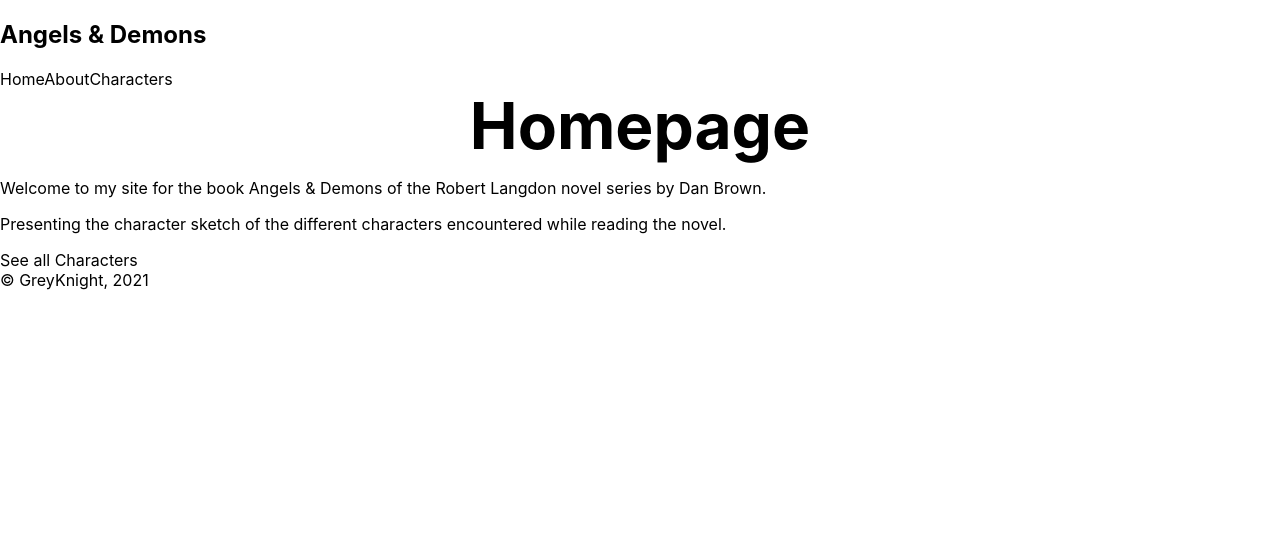
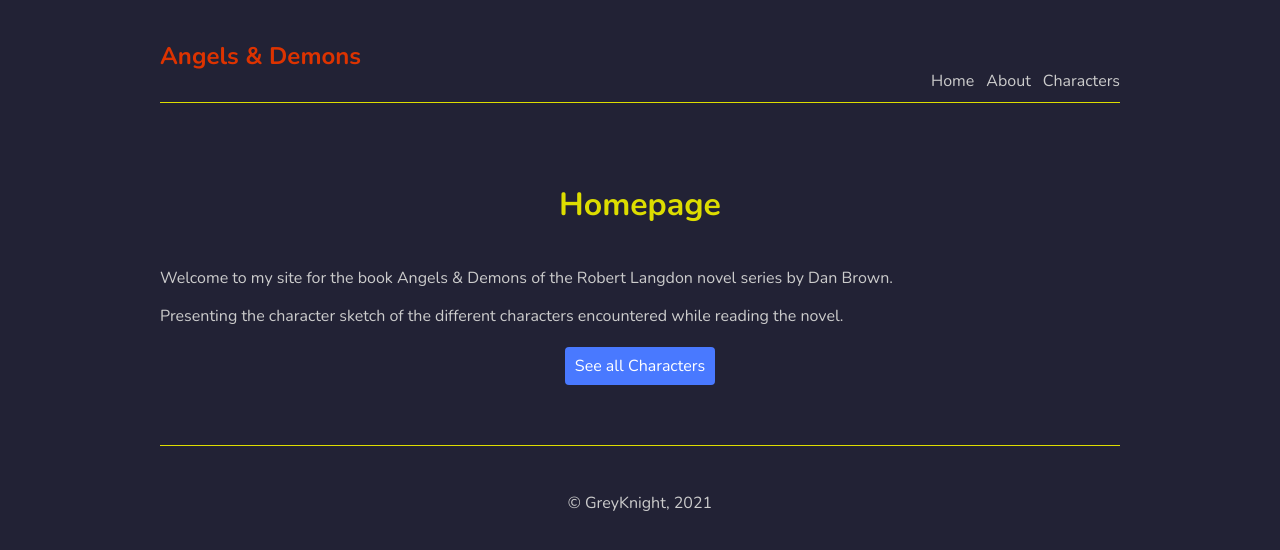
Before and after one commit to SurajSarangi/Angels-and-demons, a Next.js app: page / in a window 1280 px wide. Shown: the top 550 px of the page. Built offline with nearby package versions, Linux system fonts and the light colour scheme.

Commit message:
added styles

```diff
--- a/pages/characters.js
+++ b/pages/characters.js
@@ -1,7 +1,9 @@
+import styles1 from '../styles/Home.module.css';
+
 const Characters = () => {
     return (
         <div>
-            <h1>All Characters</h1>
+            <h1 className={styles1.title}>All Characters</h1>
         </div>
      );
 }
--- a/partials/footer.js
+++ b/partials/footer.js
@@ -1,7 +1,9 @@
 const Footer = () => {
     return (
         <footer>
-            &copy; GreyKnight, 2021
+            <p>
+                &copy; GreyKnight, 2021
+            </p>
         </footer>
      );
 }
--- a/styles/Home.module.css
+++ b/styles/Home.module.css
@@ -1,122 +1,22 @@
-.container {
-  min-height: 100vh;
-  padding: 0 0.5rem;
-  display: flex;
-  flex-direction: column;
-  justify-content: center;
-  align-items: center;
+.title {
+  color: #DD0;
+  padding-bottom: 20px;
+  text-align: center;
 }
-
-.main {
-  padding: 5rem 0;
-  flex: 1;
-  display: flex;
-  flex-direction: column;
-  justify-content: center;
-  align-items: center;
+.text {
+  color: #CCC;
 }
-
-.footer {
-  width: 100%;
-  height: 100px;
-  border-top: 1px solid #eaeaea;
-  display: flex;
-  justify-content: center;
-  align-items: center;
+.btn {
+  display: block;
+  width: 150px;
+  padding: 8px 0;
+  margin: 20px auto;
+  background: #4979ff;
+  border-radius: 4px;
+  color: white;
+  text-align: center;
 }
-
-.footer img {
-  margin-left: 0.5rem;
-}
-
-.footer a {
-  display: flex;
-  justify-content: center;
-  align-items: center;
-}
-
-.title a {
-  color: #0070f3;
-  text-decoration: none;
-}
-
-.title a:hover,
-.title a:focus,
-.title a:active {
+.here{
+  color: white;
   text-decoration: underline;
 }
-
-.title {
-  margin: 0;
-  line-height: 1.15;
-  font-size: 4rem;
-}
-
-.title,
-.description {
-  text-align: center;
-}
-
-.description {
-  line-height: 1.5;
-  font-size: 1.5rem;
-}
-
-.code {
-  background: #fafafa;
-  border-radius: 5px;
-  padding: 0.75rem;
-  font-size: 1.1rem;
-  font-family: Menlo, Monaco, Lucida Console, Liberation Mono, DejaVu Sans Mono,
-    Bitstream Vera Sans Mono, Courier New, monospace;
-}
-
-.grid {
-  display: flex;
-  align-items: center;
-  justify-content: center;
-  flex-wrap: wrap;
-  max-width: 800px;
-  margin-top: 3rem;
-}
-
-.card {
-  margin: 1rem;
-  flex-basis: 45%;
-  padding: 1.5rem;
-  text-align: left;
-  color: inherit;
-  text-decoration: none;
-  border: 1px solid #eaeaea;
-  border-radius: 10px;
-  transition: color 0.15s ease, border-color 0.15s ease;
-}
-
-.card:hover,
-.card:focus,
-.card:active {
-  color: #0070f3;
-  border-color: #0070f3;
-}
-
-.card h3 {
-  margin: 0 0 1rem 0;
-  font-size: 1.5rem;
-}
-
-.card p {
-  margin: 0;
-  font-size: 1.25rem;
-  line-height: 1.5;
-}
-
-.logo {
-  height: 1em;
-}
-
-@media (max-width: 600px) {
-  .grid {
-    width: 100%;
-    flex-direction: column;
-  }
-}
--- a/styles/globals.css
+++ b/styles/globals.css
@@ -1,16 +1,43 @@
-html,
+@import url('https://fonts.googleapis.com/css2?family=Nunito:wght@300;400;600;700&display=swap');
+
 body {
-  padding: 0;
-  margin: 0;
-  font-family: -apple-system, BlinkMacSystemFont, Segoe UI, Roboto, Oxygen,
-    Ubuntu, Cantarell, Fira Sans, Droid Sans, Helvetica Neue, sans-serif;
+  background: #222235;
+  color: #CCC;
+  font-family: "Nunito";
 }
-
 a {
-  color: inherit;
+  color: #CCC;
   text-decoration: none;
 }
-
-* {
-  box-sizing: border-box;
+.content {
+  max-width: 960px;
+  margin: 0 auto;
 }
+nav {
+  margin: 10px auto 80px;
+  padding: 10px 0;
+  display: flex;
+  justify-content: flex-end;
+  align-items: flex-end;
+  border-bottom: 1px solid #dd0;
+}
+nav a {
+  margin-left: 12px;
+}
+nav a:hover{
+  color: #D30;
+}
+nav .logo {
+  margin-right: auto;
+}
+.logo h1{
+  color: #D30;
+}
+footer {
+  display: block;
+  text-align: center;
+  padding: 30px 0;
+  margin-top: 60px;
+  color: #CCC;
+  border-top: 1px solid #dd0;
+}
```
